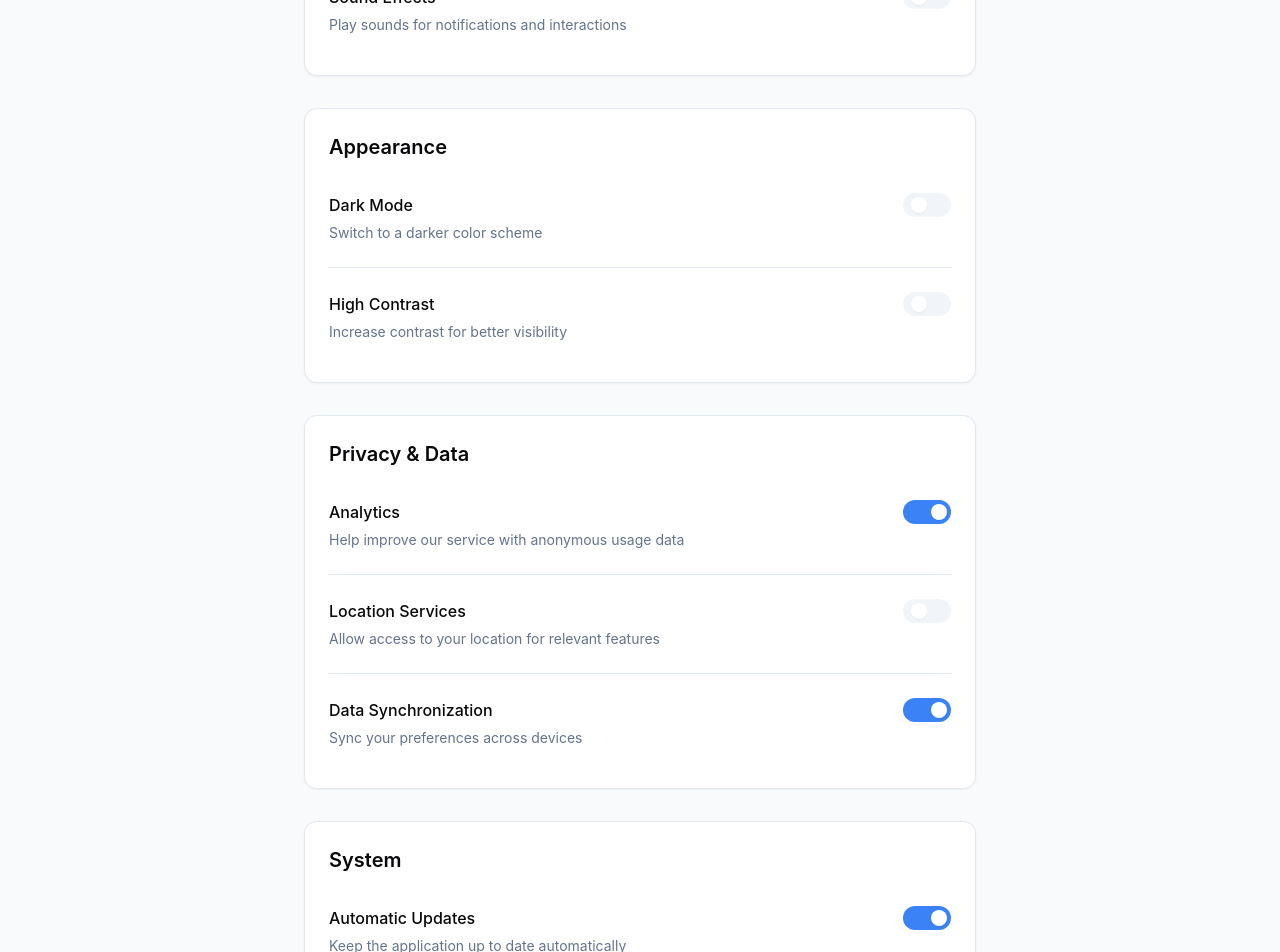
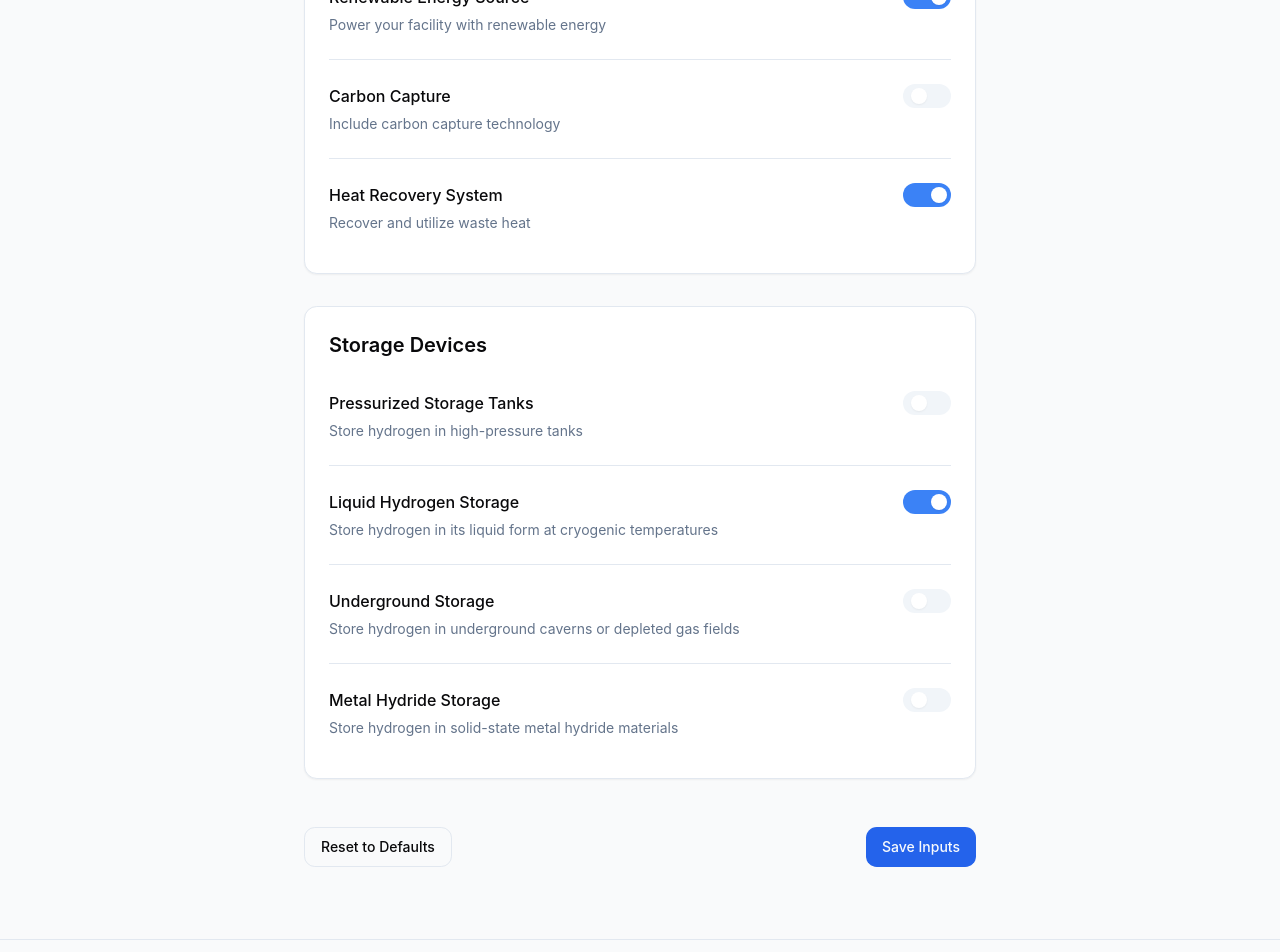
Before and after one commit to otterstone0/hello-inputs, a React (Vite) app: page / in a window 1280 px wide. Shown: the part 400-1352 px from the top of the page. Built offline with nearby package versions, Linux system fonts and the light colour scheme.

Commit message:
Refactor: Update preference cards
Update the preference cards to only show "Main Inputs" and "Storage devices".

```diff
--- a/src/pages/Index.tsx
+++ b/src/pages/Index.tsx
@@ -11,14 +11,14 @@ import Footer from '@/components/Footer';
 
 const Index = () => {
   const [preferences, setPreferences] = useState({
-    notifications: false,
-    darkMode: false,
-    analytics: true,
-    autoUpdates: true,
-    soundEffects: false,
-    highContrast: false,
-    dataSync: true,
-    locationServices: false,
+    electrolyzer: false,
+    renewableEnergy: true,
+    carbonCapture: false,
+    heatRecovery: true,
+    pressurizedStorage: false,
+    liquidStorage: true,
+    undergroundStorage: false,
+    metalHydrideStorage: false,
   });
 
   const handleToggleChange = (key: string, value: boolean) => {
@@ -30,21 +30,21 @@ const Index = () => {
 
   const handleReset = () => {
     setPreferences({
-      notifications: false,
-      darkMode: false,
-      analytics: true,
-      autoUpdates: true,
-      soundEffects: false,
-      highContrast: false,
-      dataSync: true,
-      locationServices: false,
+      electrolyzer: false,
+      renewableEnergy: true,
+      carbonCapture: false,
+      heatRecovery: true,
+      pressurizedStorage: false,
+      liquidStorage: true,
+      undergroundStorage: false,
+      metalHydrideStorage: false,
     });
-    toast.info("All preferences have been reset to default values");
+    toast.info("All inputs have been reset to default values");
   };
 
   const handleSave = () => {
-    toast.success("Your preferences have been saved successfully");
-    console.log("Saved preferences:", preferences);
+    toast.success("Your facility inputs have been saved successfully");
+    console.log("Saved facility inputs:", preferences);
   };
 
   const container = {
@@ -76,22 +76,38 @@ const Index = () => {
           <motion.div variants={item}>
             <Card className="overflow-hidden card-hover">
               <div className="p-6">
-                <h2 className="text-xl font-semibold mb-4">Notification Settings</h2>
+                <h2 className="text-xl font-semibold mb-4">Main Inputs</h2>
                 <div className="space-y-2">
                   <ToggleInput
-                    id="notifications"
-                    label="Enable Notifications"
-                    description="Receive important updates and alerts"
-                    defaultValue={preferences.notifications}
-                    onChange={(value) => handleToggleChange('notifications', value)}
+                    id="electrolyzer"
+                    label="Electrolyzer System"
+                    description="Include an electrolyzer system in your facility"
+                    defaultValue={preferences.electrolyzer}
+                    onChange={(value) => handleToggleChange('electrolyzer', value)}
                   />
                   <Separator />
                   <ToggleInput
-                    id="soundEffects"
-                    label="Sound Effects"
-                    description="Play sounds for notifications and interactions"
-                    defaultValue={preferences.soundEffects}
-                    onChange={(value) => handleToggleChange('soundEffects', value)}
+                    id="renewableEnergy"
+                    label="Renewable Energy Source"
+                    description="Power your facility with renewable energy"
+                    defaultValue={preferences.renewableEnergy}
+                    onChange={(value) => handleToggleChange('renewableEnergy', value)}
+                  />
+                  <Separator />
+                  <ToggleInput
+                    id="carbonCapture"
+                    label="Carbon Capture"
+                    description="Include carbon capture technology"
+                    defaultValue={preferences.carbonCapture}
+                    onChange={(value) => handleToggleChange('carbonCapture', value)}
+                  />
+                  <Separator />
+                  <ToggleInput
+                    id="heatRecovery"
+                    label="Heat Recovery System"
+                    description="Recover and utilize waste heat"
+                    defaultValue={preferences.heatRecovery}
+                    onChange={(value) => handleToggleChange('heatRecovery', value)}
                   />
                 </div>
               </div>
@@ -101,72 +117,38 @@ const Index = () => {
           <motion.div variants={item}>
             <Card className="overflow-hidden card-hover">
               <div className="p-6">
-                <h2 className="text-xl font-semibold mb-4">Appearance</h2>
+                <h2 className="text-xl font-semibold mb-4">Storage Devices</h2>
                 <div className="space-y-2">
                   <ToggleInput
-                    id="darkMode"
-                    label="Dark Mode"
-                    description="Switch to a darker color scheme"
-                    defaultValue={preferences.darkMode}
-                    onChange={(value) => handleToggleChange('darkMode', value)}
+                    id="pressurizedStorage"
+                    label="Pressurized Storage Tanks"
+                    description="Store hydrogen in high-pressure tanks"
+                    defaultValue={preferences.pressurizedStorage}
+                    onChange={(value) => handleToggleChange('pressurizedStorage', value)}
                   />
                   <Separator />
                   <ToggleInput
-                    id="highContrast"
-                    label="High Contrast"
-                    description="Increase contrast for better visibility"
-                    defaultValue={preferences.highContrast}
-                    onChange={(value) => handleToggleChange('highContrast', value)}
-                  />
-                </div>
-              </div>
-            </Card>
-          </motion.div>
-
-          <motion.div variants={item}>
-            <Card className="overflow-hidden card-hover">
-              <div className="p-6">
-                <h2 className="text-xl font-semibold mb-4">Privacy & Data</h2>
-                <div className="space-y-2">
-                  <ToggleInput
-                    id="analytics"
-                    label="Analytics"
-                    description="Help improve our service with anonymous usage data"
-                    defaultValue={preferences.analytics}
-                    onChange={(value) => handleToggleChange('analytics', value)}
+                    id="liquidStorage"
+                    label="Liquid Hydrogen Storage"
+                    description="Store hydrogen in its liquid form at cryogenic temperatures"
+                    defaultValue={preferences.liquidStorage}
+                    onChange={(value) => handleToggleChange('liquidStorage', value)}
                   />
                   <Separator />
                   <ToggleInput
-                    id="locationServices"
-                    label="Location Services"
-                    description="Allow access to your location for relevant features"
-                    defaultValue={preferences.locationServices}
-                    onChange={(value) => handleToggleChange('locationServices', value)}
+                    id="undergroundStorage"
+                    label="Underground Storage"
+                    description="Store hydrogen in underground caverns or depleted gas fields"
+                    defaultValue={preferences.undergroundStorage}
+                    onChange={(value) => handleToggleChange('undergroundStorage', value)}
                   />
                   <Separator />
                   <ToggleInput
-                    id="dataSync"
-                    label="Data Synchronization"
-                    description="Sync your preferences across devices"
-                    defaultValue={preferences.dataSync}
-                    onChange={(value) => handleToggleChange('dataSync', value)}
-                  />
-                </div>
-              </div>
-            </Card>
-          </motion.div>
-
-          <motion.div variants={item}>
-            <Card className="overflow-hidden card-hover">
-              <div className="p-6">
-                <h2 className="text-xl font-semibold mb-4">System</h2>
-                <div className="space-y-2">
-                  <ToggleInput
-                    id="autoUpdates"
-                    label="Automatic Updates"
-                    description="Keep the application up to date automatically"
-                    defaultValue={preferences.autoUpdates}
-                    onChange={(value) => handleToggleChange('autoUpdates', value)}
+                    id="metalHydrideStorage"
+                    label="Metal Hydride Storage"
+                    description="Store hydrogen in solid-state metal hydride materials"
+                    defaultValue={preferences.metalHydrideStorage}
+                    onChange={(value) => handleToggleChange('metalHydrideStorage', value)}
                   />
                 </div>
               </div>
@@ -188,7 +170,7 @@ const Index = () => {
               onClick={handleSave}
               className="transition-all duration-300"
             >
-              Save Preferences
+              Save Inputs
             </Button>
           </motion.div>
         </motion.div>
```
